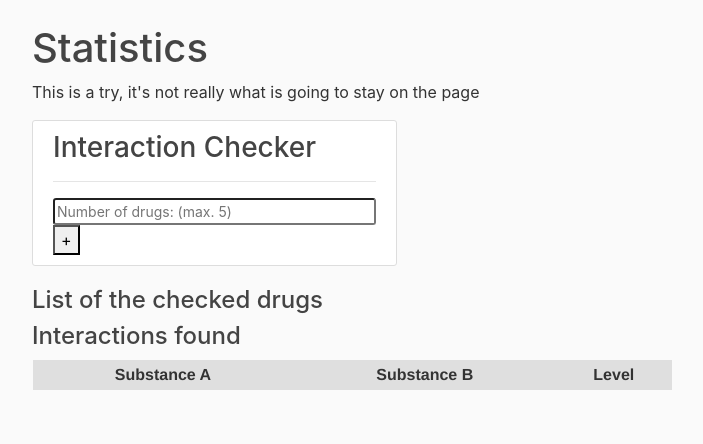
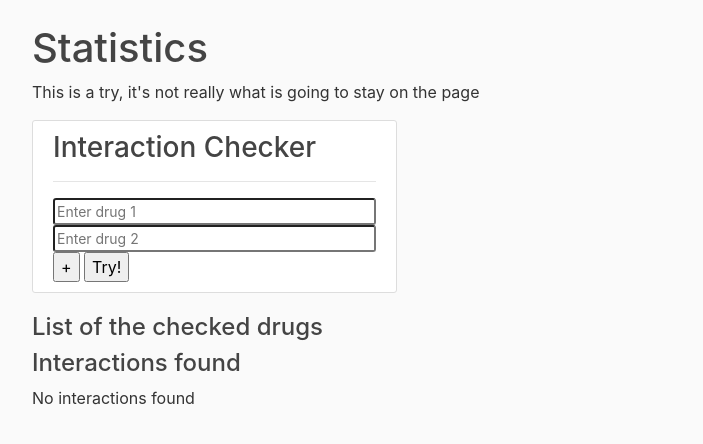
Before and after one commit to isterbollen/CookieDough2, a Django app: page /statistics/ in a window 1280 px wide. Shown: the part 56-500 px from the top of the page, without its empty margins (53-756 px from the left). Run offline with Django 3.2, Linux system fonts and the light colour scheme; tables that the repository leaves empty hold one stand-in row (values such as "Sample post"); lists and menus that the app fills with data are empty; some libraries are stand-ins or nearby versions.

Commit message:
Update statistics.html

```diff
--- a/project_django/DrugiComp/templates/DrugiComp/statistics.html
+++ b/project_django/DrugiComp/templates/DrugiComp/statistics.html
@@ -4,39 +4,31 @@
 <h1>Statistics</h1>
 <p>This is a try, it's not really what is going to stay on the page</p>
 <form action="{% url 'DrugiComp-statistics' %}" method="POST">
-	<script type='text/javascript'>
-	    function addFields(){
-	        // Number of inputs to create
-	        var number = document.getElementById("drug").value;
-	        // Container <div> where dynamic content will be placed
-	        var container = document.getElementById("container");
-	        // Clear previous contents of the container
-	        while (container.hasChildNodes()) {
-	            container.removeChild(container.lastChild);
+	{% csrf_token %}
+	<script>
+		var cnt=2;
+		function addField(){
+			if(cnt<5){
+				cnt=parseInt(cnt)+parseInt(1);
+				var container=document.getElementById("container");
+				var input=document.createElement("input");
+				input.type="text";
+				input.name="drug"+cnt;
+				input.placeholder="Enter drug "+cnt;
+				input.className = "form_text";
+				container.appendChild(input);
 			}
-	        for (i=0;i<Math.min(number, 5);i++){
-	            // Create an <input> element, set its type and name attributes
-	            var input = document.createElement("input");
-	            input.type = "text";
-	            input.name = "drug" + (i+1);
-	            input.placeholder = "Enter drug "+(i+1);
-	            input.className = "form_text"
-	            container.appendChild(input);
-	            // Append a line break
-	            container.appendChild(document.createElement("br"));
+			else{
+				document.getElementById("addbutton").disabled=true;
 			}
-	        var input2=document.createElement("input");
-		    input2.type="submit"
-		    input2.value="Try!"
-		    container.appendChild(document.createElement("br"));
-		    container.appendChild(input2);
 		}
 	</script>
-	{% csrf_token %}
 	<h3>Interaction Checker</h3><hr>
-	<input type="number" min="1" max="5" class="form_text" id="drug" name="drug" value="" placeholder="Number of drugs: (max. 5)"><br />
-	<button type="button" href="#" id="adddrug" onclick="addFields()">+</button>
+	<input type="text" name="drug1" placeholder="Enter drug 1" class="form_text">
+	<input type="text" name="drug2" placeholder="Enter drug 2" class="form_text">
 	<div id="container"></div>
+	<input type="button" id="addbutton" value="+" onclick="addField()"/>
+	<input type='submit' value='Try!'>
 </form>
 <h4>List of the checked drugs</h4>
 <ul>
@@ -45,6 +37,7 @@
 	{% endfor %}
 </ul>
 <h4>Interactions found</h4>
+{% if listI %}
 	<table>
 	    <thead>
 	        <th>Substance A</th>
@@ -60,4 +53,7 @@
 	        </tr>
 	    {% endfor %}
 	</table>
+{% else %}
+	<p>No interactions found</p>
+{% endif %}
 {% endblock content %}
```
Lines whose indentation alone changed are shown as unchanged.
